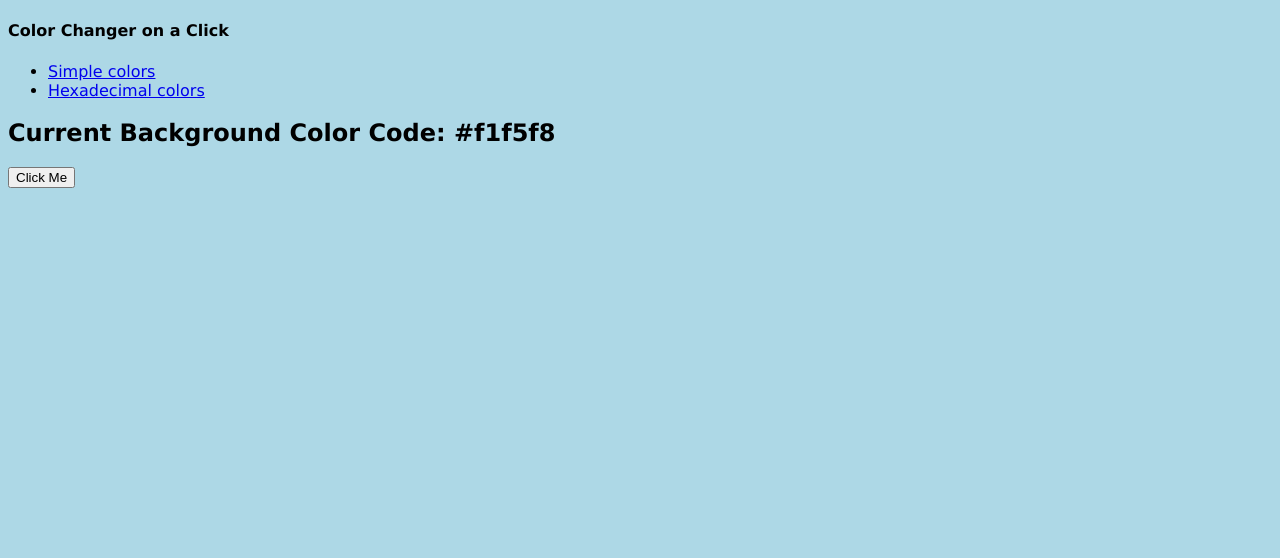
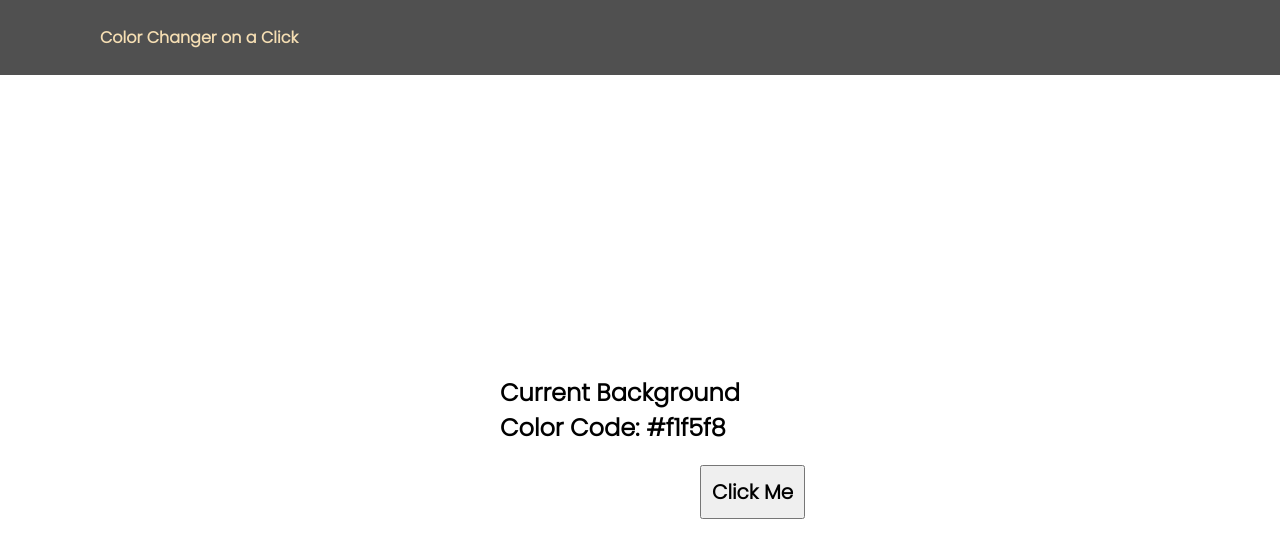
Before and after one commit to Pritam-Chougale/Color-Changer, a plain HTML site: page index.html in a window 1280 px wide. Drawn offline with Linux system fonts and the light colour scheme.

Commit message:
css
added common css

```diff
--- a/style.css
+++ b/style.css
@@ -1,4 +1,65 @@
-body{
-    background-color: lightblue;
-    font-family:Verdana, Geneva, Tahoma, sans-serif
+/*importing Google fonts*/
+@import url('https://fonts.googleapis.com/css2?family=Poppins:wght@200;300&display=swap');
+*{
+    margin: 0px;
+    padding: 0px;
+    box-sizing: border-box;
+    font-family: 'Poppins', sans-serif;
 }
+
+/* nav*/
+nav{
+    width: 100%;
+    height:  75px;
+    background-color: #505050;
+    color: wheat;
+    line-height: 75px;
+    padding: 0px 100px;
+}
+
+a{
+    color: white;
+    text-decoration: none;
+    font-size: 18px;
+    text-transform: uppercase;
+    padding: 0px 20px;
+}
+7
+h4{
+    font-size: 20px;
+}
+
+ul{
+    float: right;
+}
+
+ul li{
+    display: inline-block;
+    list-style: none;
+}
+
+/* let's center a main*/
+.container{
+    padding-top:300px;
+    padding-left: 500px;
+    display: flex;
+    justify-content: center;
+    align-items: center;
+}
+
+.btn{
+    display: flex;
+    justify-content: center;
+    align-items: center;
+    margin-left: 700px;
+    margin-top: 20px;
+    padding: 10px;
+    font-size: 20px;
+    font-weight: bold;
+}
+
+.btn:hover{
+    background-color: white;
+    color: black;
+
+}
```
